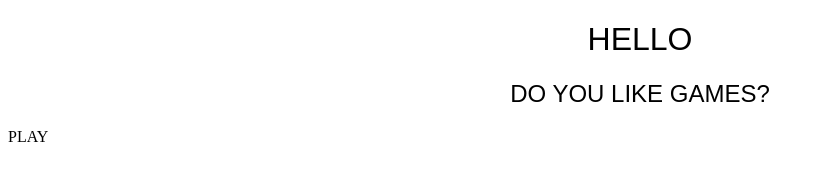
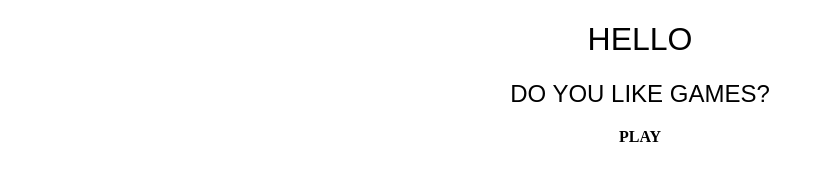
Before and after one commit to timeisnowandnotlater/argfireandwater, a plain HTML site: page index.html in a window 1280 px wide. Shown: the whole page, without its empty margins (0-824 px from the left). Drawn offline with Linux system fonts and the light colour scheme.

Commit message:
Update styles.css

```diff
--- a/styles.css
+++ b/styles.css
@@ -12,6 +12,8 @@ h2{
 }
 div {
     transition: width 2s linear 2s;
+    text-align: center;
+    font-weight: bold
 }
 div:hover {
     transition: width 2s, height 2s
```
